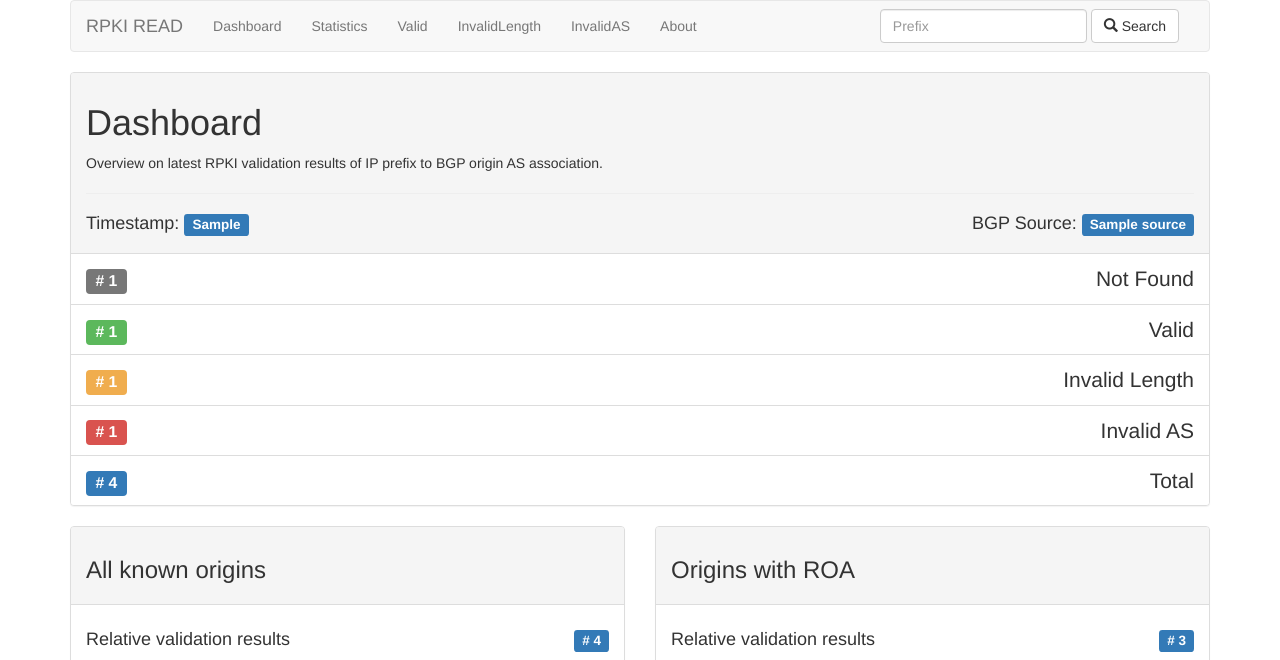
After one commit to rtrlib/rpki-read, a Flask app: template src/app/templates/stats.html in a window 1280 px wide. The commit adds this page. Shown: the top 660 px of the page. Run offline with Flask 2, Linux system fonts and the light colour scheme; the template is opened without the code that fills it: most values are stand-ins (such as "Sample title", 1, 10 or a date in 2020); some libraries are stand-ins or nearby versions.

Commit message:
add template for (more) stats page

```diff
--- a/src/BGPmessage.py
+++ b/src/BGPmessage.py
@@ -20,7 +20,9 @@ class BGPmessage:
         self.aspath.append(asn)
 
     def add_announce(self, prefix):
-        self.announce.append(prefix)
+        if prefix not in self.announce:
+            self.announce.append(prefix)
 
     def add_withdraw(self, prefix):
-        self.withdraw.append(prefix)
+        if prefix not in self.withdraw:
+            self.withdraw.append(prefix)
--- a/src/app/mongodb.py
+++ b/src/app/mongodb.py
@@ -5,6 +5,8 @@ from datetime import datetime
 import time
 from pymongo import MongoClient, DESCENDING, ASCENDING
 from netaddr import *
+
+logging.basicConfig(level=logging.CRITICAL, format='%(asctime)s : %(levelname)s : %(message)s')
 
 def get_validation_stats(dbconnstr):
     client = MongoClient(dbconnstr)
--- a/src/app/templates/base.html
+++ b/src/app/templates/base.html
@@ -31,6 +31,7 @@
                 <div class="collapse navbar-collapse" id="bs-example-navbar-collapse-1">
                     <ul class="nav navbar-nav">
                         <li><a id="dashboard" href="/dashboard">Dashboard</a></li>
+                        <li><a id="dashboard" href="/stats">Statistics</a></li>
                         <li><a id="valid" href="/valid">Valid</a></li>
                         <li><a id="invalid_len" href="/invalid_len">InvalidLength</a></li>
                         <li><a id="invalid_as" href="/invalid_as">InvalidAS</a></li>
--- /dev/null
+++ b/src/app/templates/stats.html
@@ -0,0 +1,149 @@
+{% extends "base.html" %}
+{% block script %}
+    <meta http-equiv="refresh" content="60" >
+    <script type="text/javascript" src="https://www.google.com/jsapi"></script>
+    <script type="text/javascript">
+      google.load("visualization", "1", {packages:["corechart"], 'language': 'en'});
+      google.setOnLoadCallback(drawChart);
+      function drawChart() {
+
+        var pdata_all = google.visualization.arrayToDataTable({{ stats.table_all|tojson }});
+        var pview_roa = new google.visualization.DataView(pdata_all);
+        pview_roa.hideRows([3]); // skip row with NotFound
+
+        var ldata_all = new google.visualization.DataTable();
+        ldata_all.addColumn('datetime', 'Timestamp');
+        ldata_all.addColumn('number', 'Valid');
+        ldata_all.addColumn('number', 'Invalid Length');
+        ldata_all.addColumn('number', 'Invalid AS');
+        ldata_all.addColumn('number', 'Not Found');
+        ldata_all_json = {{ stats.stats_all|tojson }}
+        $.each(ldata_all_json, function(i,row) {
+            ldata_all.addRow([
+                (new Date(row.ts*1000)),
+                parseInt(row.num_Valid),
+                parseInt(row.num_InvalidLength),
+                parseInt(row.num_InvalidAS),
+                parseInt(row.num_NotFound)
+            ]);
+        });
+
+        var lview_roa = new google.visualization.DataView(ldata_all);
+        lview_roa.setColumns([0,1,2,3]); // skip column with NotFound
+
+        var popts_all = {
+            legend:{position: 'left'},
+            slices: {
+                0: { color: '#33a02c' },
+                1: { color: '#ff7f00' },
+                2: { color: '#e31a1c' },
+                3: { color: '#888888' }
+            },
+            is3D: true,
+            chartArea:{left:'5%',top:'5%',width:'90%',height:'95%'}
+        };
+        var popts_roa = {
+            legend:{position: 'left'},
+            slices: {
+                0: { color: '#33a02c' },
+                1: { color: '#ff7f00' },
+                2: { color: '#e31a1c' }
+            },
+            is3D: true,
+            chartArea:{left:'5%',top:'5%',width:'90%',height:'95%'}
+        };
+        var lopts_all = {
+            hAxis:{format: 'yy/MM/dd\nHH:mm'},
+            series: {
+                0: { color: '#33a02c' },
+                1: { color: '#ff7f00' },
+                2: { color: '#e31a1c' },
+                3: { color: '#888888' }
+            },
+            legend:{position: 'top'},
+            chartArea:{left:'15%',top:'10%',width:'80%',height:'70%'}
+        };
+        var lopts_roa = {
+            hAxis:{format: 'yy/MM/dd\nHH:mm'},
+            series: {
+                0: { color: '#33a02c' },
+                1: { color: '#ff7f00' },
+                2: { color: '#e31a1c' }
+            },
+            legend:{position: 'top'},
+            chartArea:{left:'15%',top:'10%',width:'80%',height:'70%'}
+        };
+
+        var pchart_all = new google.visualization.PieChart(document.getElementById('piechart_all'));
+        var pchart_roa = new google.visualization.PieChart(document.getElementById('piechart_roa'));
+        var lchart_all = new google.visualization.LineChart(document.getElementById('linechart_all'));
+        var lchart_roa = new google.visualization.LineChart(document.getElementById('linechart_roa'));
+
+        pchart_all.draw(pdata_all, popts_all);
+        pchart_roa.draw(pview_roa, popts_roa);
+        lchart_all.draw(ldata_all, lopts_all);
+        lchart_roa.draw(lview_roa, lopts_roa);
+
+      }
+    </script>
+{% endblock %}
+{% block content %}
+        <div class="row">
+            <div class="col-xs-12">
+                <div class="panel panel-default">
+                    <div class="panel-heading">
+                        <h1>Dashboard</h1>
+                        <p>Overview on latest RPKI validation results of IP prefix to BGP origin AS association.</p>
+                        <hr>
+                        <h4> Timestamp: <span class="label label-primary">{{ stats.latest_ts }}</span> <span class="pull-right">BGP Source: <span class="label label-primary">{{ stats.source }}</span></span></h4>
+                    </div>
+                    <ul class="list-group">
+                    <li class="clearfix lead list-group-item">
+                        <span class="label label-default"># {{ stats.num_NotFound }}</span>
+                        <span class="pull-right">Not Found</span>
+                    </li>
+                    <li class="clearfix lead list-group-item">
+                        <span class="label label-success"># {{ stats.num_Valid }}</span>
+                        <span class="pull-right">Valid</span>
+                    </li>
+                    <li class="clearfix lead list-group-item">
+                        <span class="label label-warning"># {{ stats.num_InvalidLength }}</span>
+                        <span class="pull-right">Invalid Length</span>
+                    </li>
+                    <li class="clearfix lead list-group-item">
+                        <span class="label label-danger"># {{ stats.num_InvalidAS }}</span>
+                        <span class="pull-right">Invalid AS</span>
+                    </li>
+                    <li class="clearfix lead list-group-item">
+                        <span class="label label-primary"># {{ stats.num_NotFound + stats.num_Valid + stats.num_InvalidAS + stats.num_InvalidLength }}</span>
+                        <span class="pull-right">Total</span>
+                    </li>
+                    </ul>
+                </div>
+            </div>
+        </div>
+        <div class="row">
+            <div class="col-md-6 col-xs-12"><div class="panel panel-default">
+                <div class="panel-heading">
+                    <h3>All known origins</h3>
+                </div>
+                <div class="panel-body">
+                    <h4>Relative validation results <span class="pull-right"><span class="label label-primary"># {{ stats.num_NotFound + stats.num_Valid + stats.num_InvalidAS + stats.num_InvalidLength }}</span></span> </h4>
+                    <div id="piechart_all"></div>
+                    <h4>Last 24 hours</h4>
+                    <div id="linechart_all"></div>
+                </div>
+            </div></div>
+            <div class="col-md-6 col-xs-12"><div class="panel panel-default">
+                <div class="panel-heading">
+                    <h3>Origins with ROA</h3>
+                </div>
+                <div class="panel-body">
+                    <h4>Relative validation results <span class="pull-right"><span class="label label-primary"># {{ stats.num_Valid + stats.num_InvalidAS + stats.num_InvalidLength }}</span></span> </h4>
+                    <div id="piechart_roa"></div>
+                    <h4>Last 24 hours</h4>
+                    <div id="linechart_roa"></div>
+                </div>
+            </div></div>
+        </div>
+{% endblock %}
--- a/src/bgpmonUpdateParser.py
+++ b/src/bgpmonUpdateParser.py
@@ -198,7 +198,7 @@ def main():
     parser = argparse.ArgumentParser(description='', epilog='')
     parser.add_argument('-l', '--loglevel',
                         help='Set loglevel [DEBUG,INFO,WARNING,ERROR,CRITICAL].',
-                        type=str, default='ERROR')
+                        type=str, default=DEFAULT_LOG_LEVEL)
     parser.add_argument('-a', '--addr',
                         help='Address or name of BGPmon host.',
                         type=str, default=DEFAULT_BGPMON_SERVER['host'])
--- a/src/dbHandler.py
+++ b/src/dbHandler.py
@@ -25,7 +25,7 @@ def main():
                         action='store_true', default=False)
     parser.add_argument('-l', '--loglevel',
                         help='Set loglevel [DEBUG,INFO,WARNING,ERROR,CRITICAL].',
-                        type=str, default='ERROR')
+                        type=str, default=DEFAULT_LOG_LEVEL)
     parser.add_argument('-m', '--mongodb',
                         help='MongoDB connection parameters.',
                         type=str, default=DEFAULT_MONGO_DATABASE['uri'])
--- a/src/mongodb.py
+++ b/src/mongodb.py
@@ -7,6 +7,8 @@ from datetime import datetime, timedelta
 from math import sqrt
 from pymongo import MongoClient, DESCENDING, ASCENDING
 from settings import BULK_TIMEOUT, BULK_MAX_OPS
+
+logging.basicConfig(level=logging.CRITICAL, format='%(asctime)s : %(levelname)s : %(message)s')
 
 def output_latest(dbconnstr):
     """Generate and store latest validation results in database"""
--- a/src/settings.py
+++ b/src/settings.py
@@ -14,10 +14,12 @@ DEFAULT_CACHE_SERVER = {"host": "rpki-validator.realmv6.org", "port": 8282}
 DEFAULT_BGPMON_SERVER = {"host": "localhost", "uport": 50001, "rport": 50002}
 DEFAULT_MONGO_DATABASE = {"uri": "mongodb://localhost:27017/rpki-read"}
 DEFAULT_WEB_SERVER = {"host": "0.0.0.0", "port": 5100}
+DEFAULT_LOG_LEVEL = "CRITICAL"
 
 BULK_MAX_OPS = 10000
 BULK_TIMEOUT = 30
-RIB_TS_INTERVAL = 600
+RIB_TS_INTERVAL = 7200
+RIB_TS_WAIT = 600
 SERVICE_INTERVAL = 600
 DOSTATS_INTERVAL = 60
 MAX_COUNTER = 10000
--- a/src/validator.py
+++ b/src/validator.py
@@ -140,7 +140,7 @@ def main():
     parser = argparse.ArgumentParser(description='', epilog='')
     parser.add_argument('-l', '--loglevel',
                         help='Set loglevel [DEBUG,INFO,WARNING,ERROR,CRITICAL].',
-                        type=str, default='ERROR')
+                        type=str, default=DEFAULT_LOG_LEVEL)
     parser.add_argument('-a', '--addr',
                         help='Address or name of RPKI cache server.',
                         default=DEFAULT_CACHE_SERVER['host'])
--- a/src/webfrontend.py
+++ b/src/webfrontend.py
@@ -6,4 +6,4 @@ sys.path.append(os.path.dirname(__name__))
 from app import app
 from settings import DEFAULT_WEB_SERVER
 
-app.run(host=DEFAULT_WEB_SERVER['host'], port=DEFAULT_WEB_SERVER['port'], debug=True)
+app.run(host=DEFAULT_WEB_SERVER['host'], port=DEFAULT_WEB_SERVER['port'], debug=False)
```
Also changed, not shown: src/app/views.py (+24 -11 lines), src/bgpstreamUpdateParser.py (+43 -26 lines).
